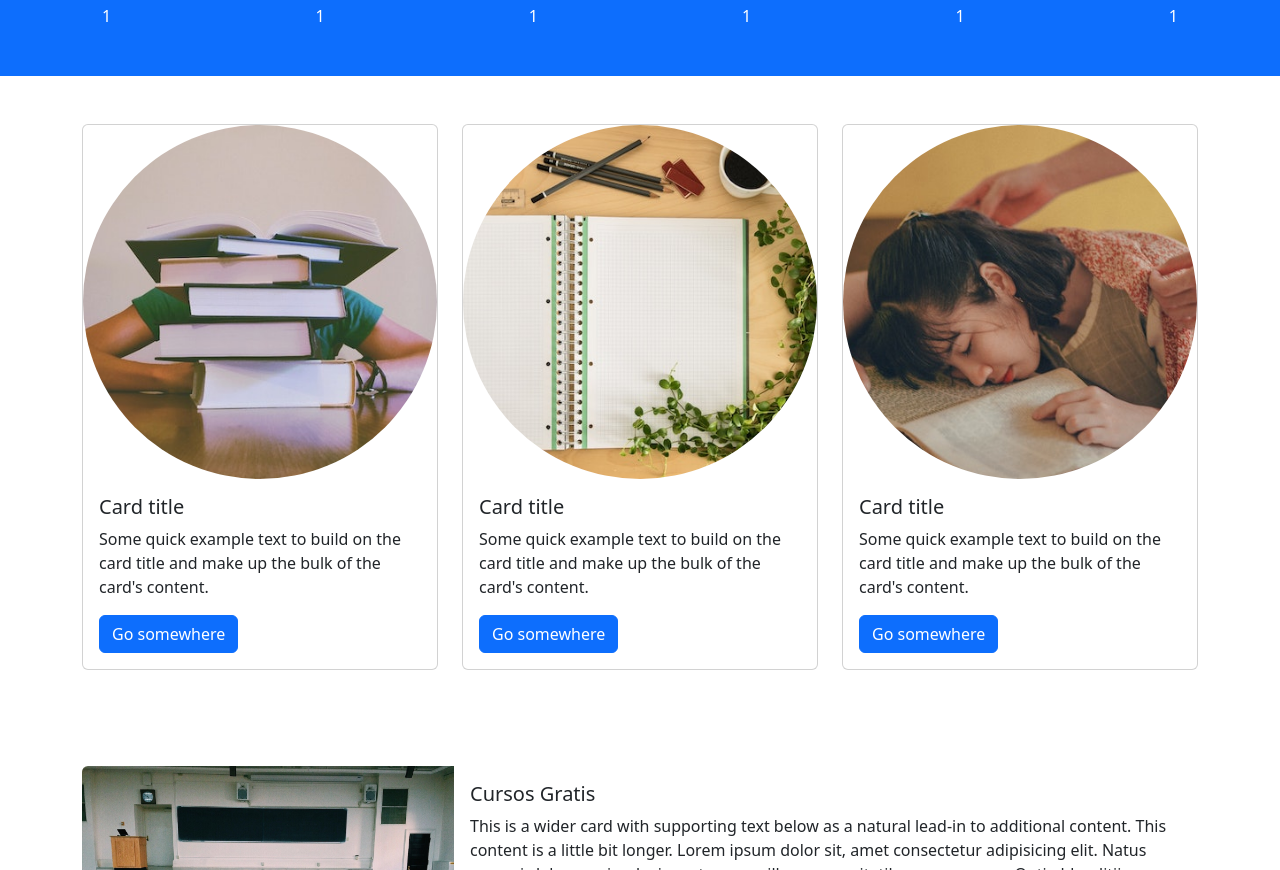
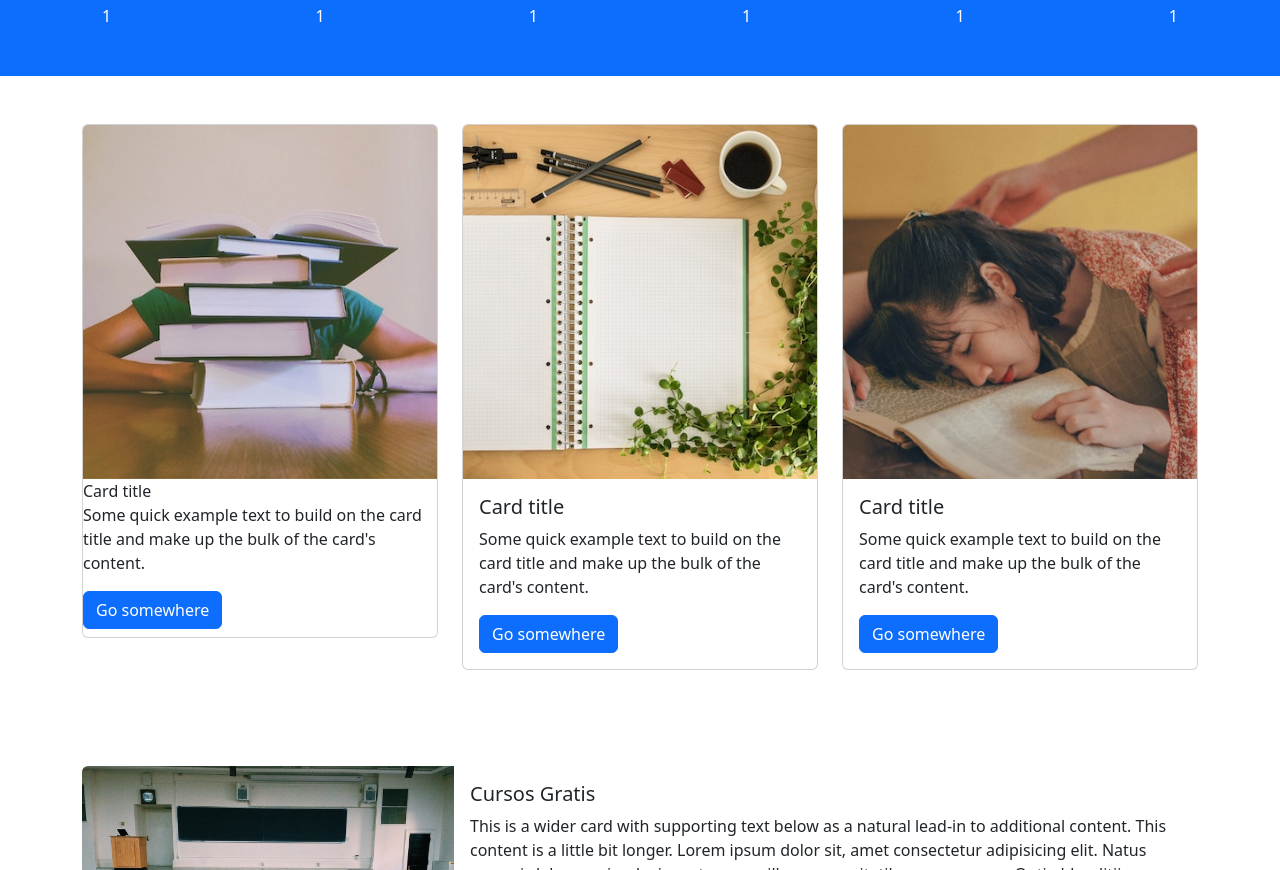
Before and after one commit to dw9000/Bootstrap-examples, a plain HTML site: page index.html in a window 1280 px wide. Shown: the part 600-1470 px from the top of the page. Drawn offline with nearby package versions, Linux system fonts and the light colour scheme.

Commit message:
Actualizamos el index

```diff
--- a/index.html
+++ b/index.html
@@ -79,7 +79,17 @@
       <div class="row">
         <div class="col-md-4">
           <div class="card">
-            <img src="img/card-1.jpg" class="card-img-top rounded-circle" alt="...">
+            <img src="img/card-1.jpg" class="card-img-top" alt="...">
+            <div cla
+              <h5 class="card-title">Card title</h5>
+              <p class="card-text">Some quick example text to build on the card title and make up the bulk of the card's content.</p>
+              <a href="#" class="btn btn-primary">Go somewhere</a>
+            </div>
+          </div>
+        </div>
+        <div class="col-md-4">
+          <div class="card">
+            <img src="img/card-2.jpg" class="card-img-top" alt="...">
             <div class="card-body">
               <h5 class="card-title">Card title</h5>
               <p class="card-text">Some quick example text to build on the card title and make up the bulk of the card's content.</p>
@@ -89,17 +99,7 @@
         </div>
         <div class="col-md-4">
           <div class="card">
-            <img src="img/card-2.jpg" class="card-img-top rounded-circle" alt="...">
-            <div class="card-body">
-              <h5 class="card-title">Card title</h5>
-              <p class="card-text">Some quick example text to build on the card title and make up the bulk of the card's content.</p>
-              <a href="#" class="btn btn-primary">Go somewhere</a>
-            </div>
-          </div>
-        </div>
-        <div class="col-md-4">
-          <div class="card">
-            <img src="img/card-3.jpg" class="card-img-top rounded-circle" alt="...">
+            <img src="img/card-3.jpg" class="card-img-top" alt="...">
             <div class="card-body">
               <h5 class="card-title">Card title</h5>
               <p class="card-text">Some quick example text to build on the card title and make up the bulk of the card's content.</p>
```
